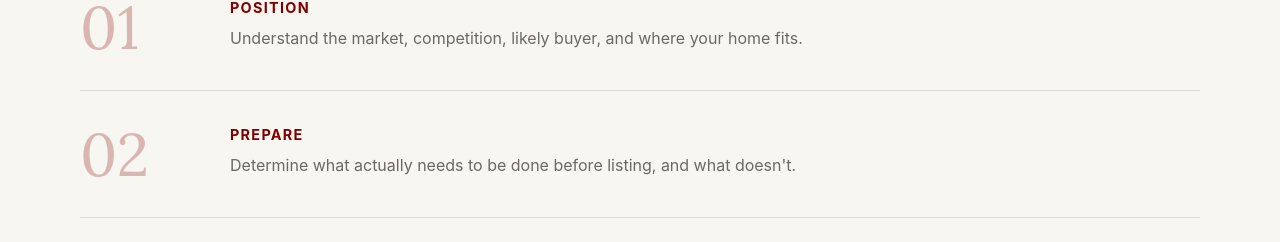
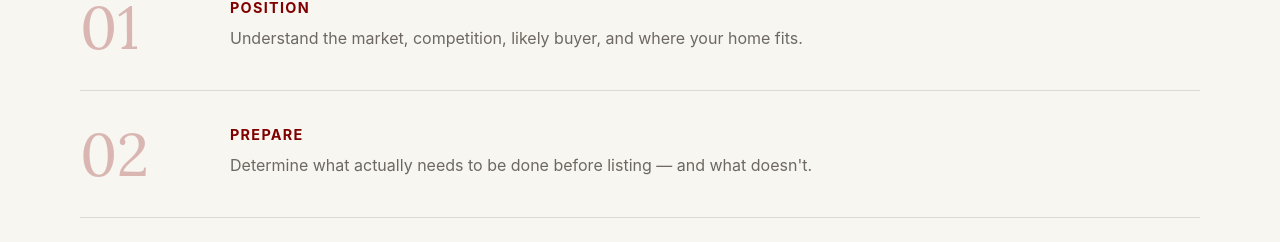
Before and after one commit to splante1060-star/amyp-realtor-website, a React (Vite) app: page /buy-or-sell in a window 1280 px wide. Shown: the part 3699-3941 px from the top of the page. Built offline with nearby package versions, Linux system fonts and the light colour scheme.

Commit message:
fix: description adjustment

```diff
--- a/src/components/buy-or-sell/SellerExperienceSection.tsx
+++ b/src/components/buy-or-sell/SellerExperienceSection.tsx
@@ -9,7 +9,7 @@ const sellerSteps = [
     number: "02",
     title: "Prepare",
     description:
-      "Determine what actually needs to be done before listing, and what doesn't.",
+      "Determine what actually needs to be done before listing — and what doesn't.",
   },
   {
     number: "03",
```
